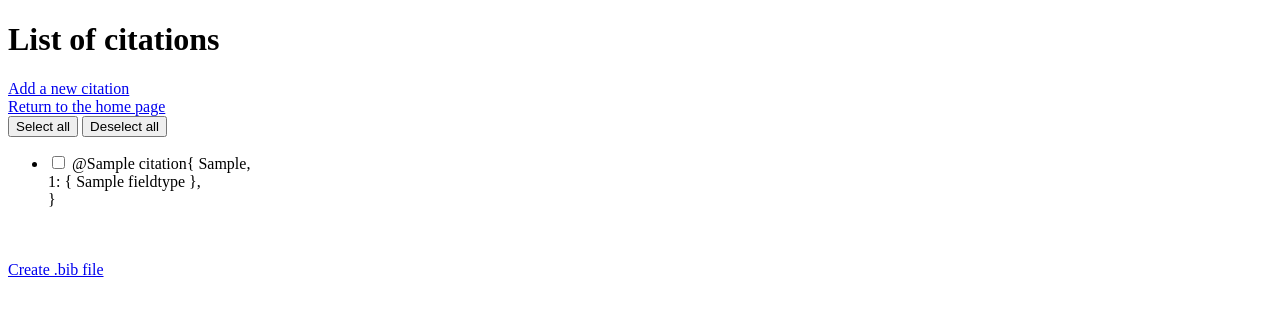
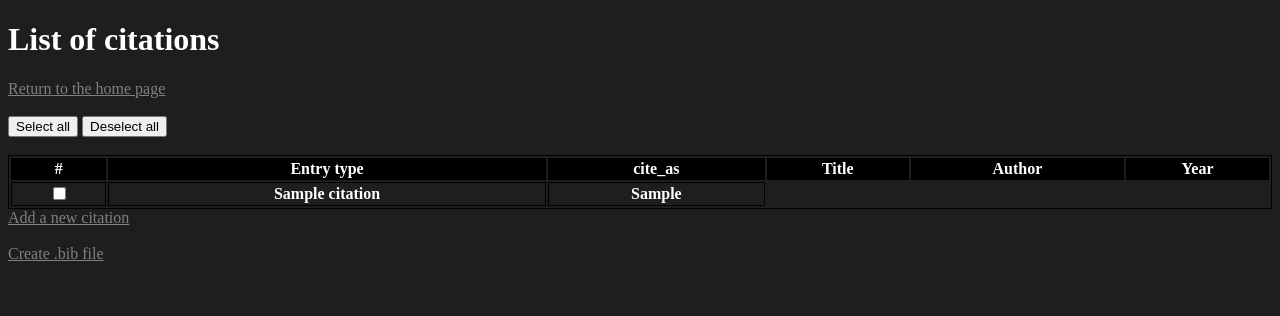
Before and after one commit to savalre/ohtumini_ryhma7, a Flask app: template src/templates/citations.html in a window 1280 px wide. Shown: the top 316 px of the page. Run offline with Flask 3, Linux system fonts and the light colour scheme; the template is opened without the code that fills it: most values are stand-ins (such as "Sample title", 1, 10 or a date in 2020); lists and menus that the app fills with data are empty.

Commit message:
Gray theme for the website, citations page displays a table, updated html for css, updated robot tests

```diff
--- /dev/null
+++ b/src/static/style.css
@@ -0,0 +1,29 @@
+body {
+    background-color: rgb(31, 30, 30);
+}
+h1 {
+    color: white;
+}
+h3 {
+    color: tomato;
+}
+a {
+    color: grey;
+}
+p {
+    color: white
+}
+b {
+    color: white
+}
+thead {
+    color: rgb(183, 100, 100);
+    background-color: black;
+}
+table {
+    width: 100%;
+}
+table, th, td {
+      border: 1px solid black;
+      color: white;
+}
--- a/src/templates/citations.html
+++ b/src/templates/citations.html
@@ -1,33 +1,46 @@
 <!doctype html>
 <html lang="en">
 	<head>
+		<link href="{{ url_for('static', filename= 'style.css')}}" rel="stylesheet">
 		<title>Citations</title>
 	</head>
 
 	<body>
 		<h1>List of citations</h1>
-		<a href="/new">Add a new citation</a>
-		<br/>
-		<a href="/">Return to the home page</a>
-		<br/>
+		<a href="/">Return to the home page</a><br/><br/>
 		<button onclick="selectAll()">Select all</button>
-		<button onclick="deselectAll()">Deselect all</button>
-		<ul>
-			{% for citation in citation_list %}
-			<li>
-				<input type="checkbox" name="selection" value={{ citation.cite_as  }}>
-				@{{ citation.entryname }}{ {{ citation.cite_as }},
-				<br/>
-				{% for fieldtype in citation.fieldtypes %}
-				{{ fieldtype[0] }}: { {{ fieldtype[1] }} },
-				<br/>
-				{% endfor %}
-				}
-			</li>
-			<br/>
+		<button onclick="deselectAll()">Deselect all</button><br/><br/>
+		<table>
+			<thead>
+				<tr>
+					<th>#</th>
+					<th>Entry type</th>
+					<th>cite_as</th>
+					<th>Title</th>
+					<th>Author</th>
+					<th>Year</th>
+				</tr>
+			</thead>
+			<tbody>
+				{% for citation in citation_list %}
+				<tr>
+					<th><input type="checkbox" name="selection" value={{ citation.cite_as  }}></th>
+					<th>{{ citation.entryname }}</th>
+					<th>{{ citation.cite_as }}</th>
+					{% for fieldtype in citation.fieldtypes %}
+						{% if fieldtype[0] == "title" %}
+							<th>{{ fieldtype[1] }}</th>
+						{% elif fieldtype[0] == "author" %}
+							<th>{{ fieldtype[1] }}</th>
+						{% elif fieldtype[0] == "year" %}
+							<th>{{ fieldtype[1] }}</th>
+						{% endif %}
+					{% endfor %}
+				</tr>
 			{% endfor %}
-		</ul>
-		<br/>
+			</tbody>
+		</table>
+		<a href="/new">Add a new citation</a><br/><br/>
 		<a href="/citations.bib">Create .bib file</a>
 
 
--- a/src/templates/index.html
+++ b/src/templates/index.html
@@ -1,6 +1,7 @@
 <!doctype html>
 <html lang="en">
   <head>
+    <link href="{{ url_for('static', filename= 'style.css')}}" rel="stylesheet">
     <title>Home page</title>
   </head>
 
--- a/src/templates/newcitation.html
+++ b/src/templates/newcitation.html
@@ -1,9 +1,8 @@
 <!DOCTYPE html>
 <html>
     <head>
-        <title>
-            Add a new citation
-        </title>
+        <link href="{{ url_for('static', filename= 'style.css')}}" rel="stylesheet">
+        <title>Add a new citation</title>
     </head>
 
     <body>
```
Also changed, not shown: src/templates/entrytypecitation.html (+5 -6 lines), 2 other files.
